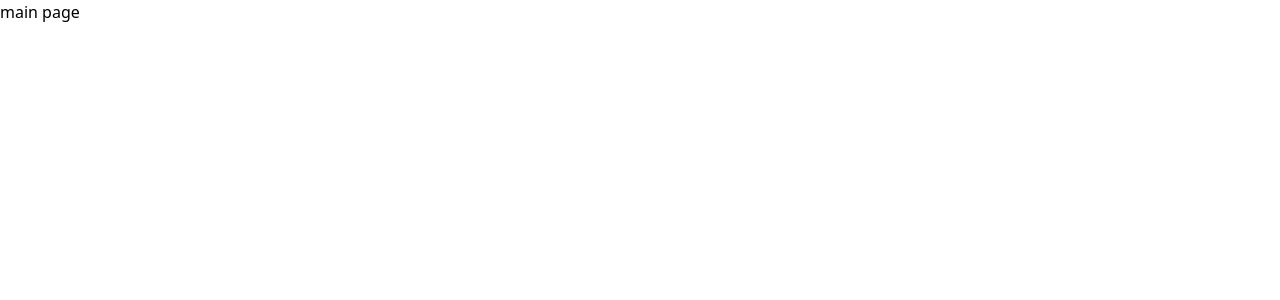
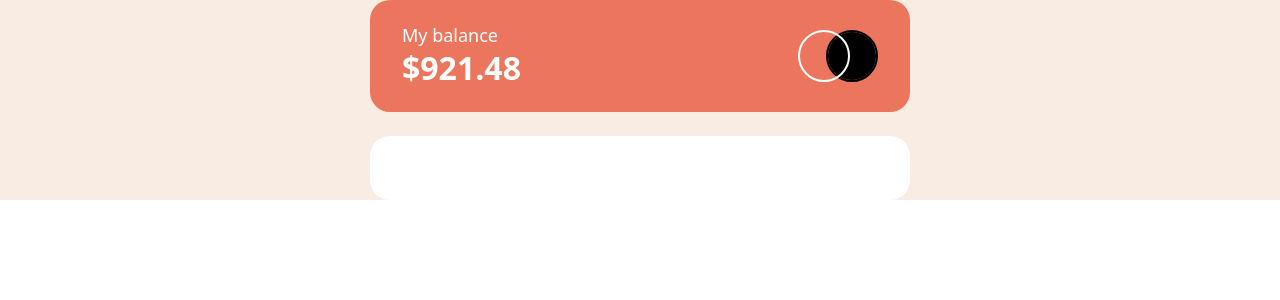
Before and after one commit to phwnganh/Expense-chart-component, a React (Vite) app: page / in a window 1280 px wide. Shown: the top 300 px of the page. Built offline with nearby package versions, Linux system fonts and the light colour scheme.

Commit message:
feat: done expense header section

```diff
--- a/src/MainPage.jsx
+++ b/src/MainPage.jsx
@@ -1,8 +1,13 @@
+import ExpenseChartHeader from "./components/ExpenseChartHeader";
+import ExpenseChartMain from "./components/ExpenseChartMain";
 
 const MainPage = () => {
     return (
-        <div>
-            main page
+        <div className="bg-red-100">
+            <div className="max-w-135 w-full mx-auto flex flex-col gap-6">
+            <ExpenseChartHeader/>
+            <ExpenseChartMain/>
+            </div>
         </div>
     );
 };
--- /dev/null
+++ b/src/components/ExpenseChartHeader.jsx
@@ -0,0 +1,25 @@
+import React from "react";
+import CustomCircle from "./ui/CustomCircle";
+
+const ExpenseChartHeader = () => {
+  return (
+    <header className="bg-red-500 rounded-20 py-6 px-8 flex items-center justify-between">
+      <div className="flex flex-col">
+        <p className="text-preset-4 leading-preset-4 text-white">My balance</p>
+        <p className="text-preset-2 font-preset-2 text-white leading-preset-2">
+          $921.48
+        </p>
+      </div>
+      <div className="flex items-center -space-x-6">
+        <div className="relative z-10">
+          <CustomCircle className="bg-transparent" borderColor="white" />
+        </div>
+        <div className="relative z-0">
+          <CustomCircle className="bg-black" borderColor="black" />
+        </div>
+      </div>
+    </header>
+  );
+};
+
+export default ExpenseChartHeader;
--- /dev/null
+++ b/src/components/ExpenseChartMain.jsx
@@ -0,0 +1,10 @@
+
+const ExpenseChartMain = () => {
+    return (
+        <div className="bg-white rounded-20 py-8 px-10">
+
+        </div>
+    );
+};
+
+export default ExpenseChartMain;
--- /dev/null
+++ b/src/components/ui/CustomCircle.jsx
@@ -0,0 +1,14 @@
+import React from "react";
+const borderColorsMap = {
+    white: "border-white",
+    black: "border-black",
+}
+const CustomCircle = ({ className, borderColor }) => {
+  return (
+    <div className={`border-2 ${borderColorsMap[borderColor]} rounded-full`}>
+      <div className={`${className} w-12 h-12 flex justify-center items-center rounded-full`}></div>
+    </div>
+  );
+};
+
+export default CustomCircle;
--- a/src/index.css
+++ b/src/index.css
@@ -35,5 +35,7 @@
 
     --text-preset-6: 12px;
     --leading-preset-6: 135%;
+
+    --radius-20: 20px;
   }
 }
```
